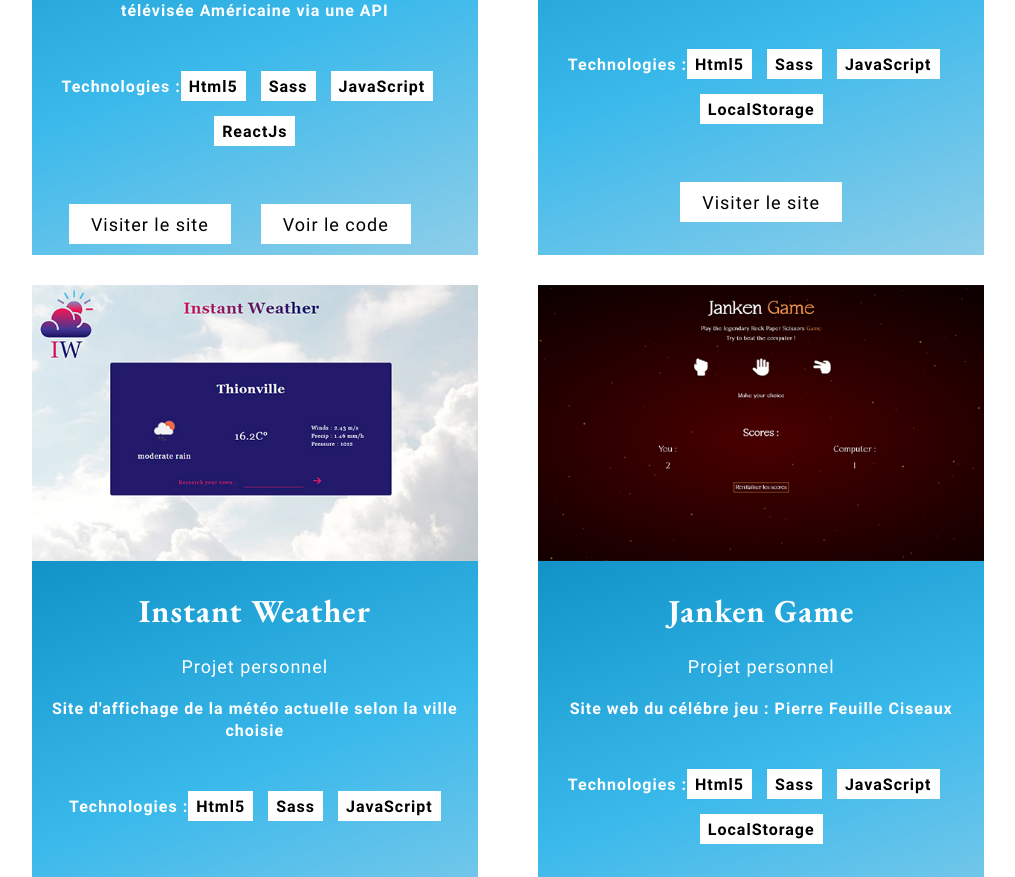
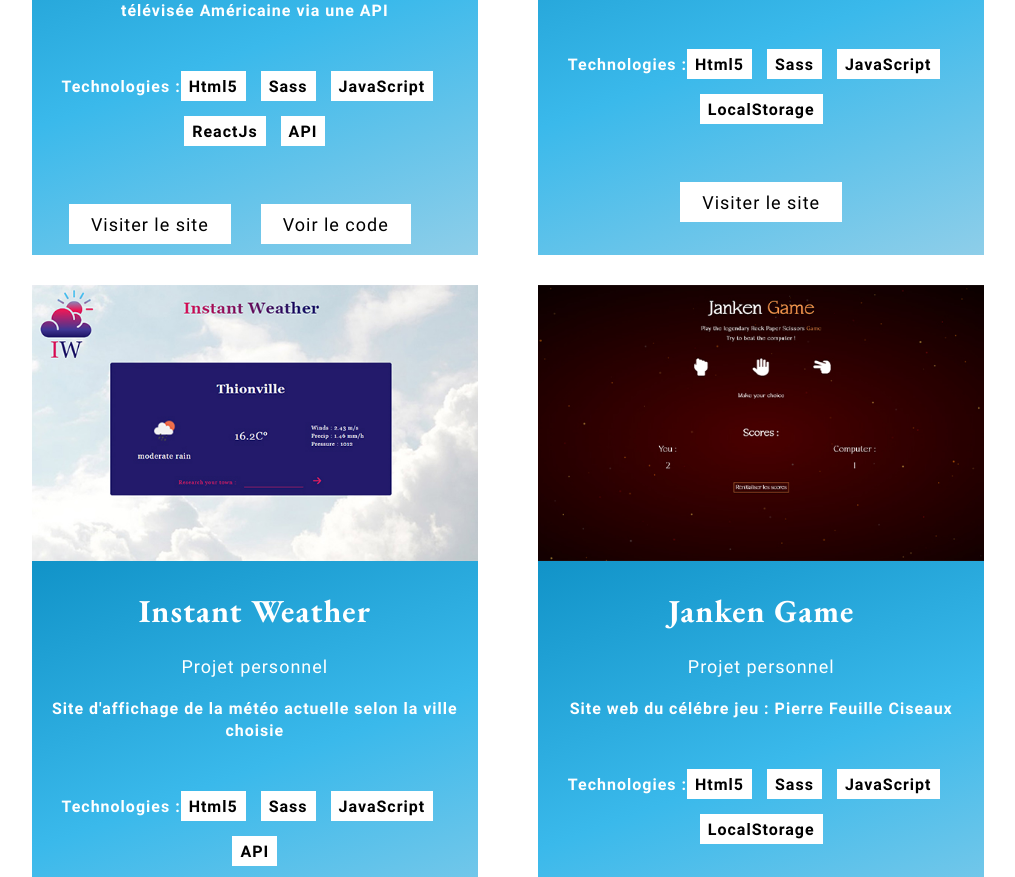
Before and after one commit to JordanZane/CV-react, a React (Create React App) app: page /projects in a window 1280 px wide. Shown: the part 5030-5907 px from the top of the page, without its empty margins (132-1147 px from the left). Built offline with nearby package versions, Linux system fonts and the light colour scheme.

Commit message:
Update technologies in projects

```diff
--- a/src/components/PersoProjectsInserts/index.jsx
+++ b/src/components/PersoProjectsInserts/index.jsx
@@ -134,6 +134,7 @@
               <span>Sass</span>
               <span>JavaScript</span>
               <span>ReactJs</span>
+              <span>API</span>
             </p>
             <div className="btn-container">
               <a
@@ -213,6 +214,7 @@
               <strong>Technologies :</strong> <span>Html5</span>
               <span>Sass</span>
               <span>JavaScript</span>
+              <span>API</span>
             </p>
             <div className="btn-container">
               <a
```
